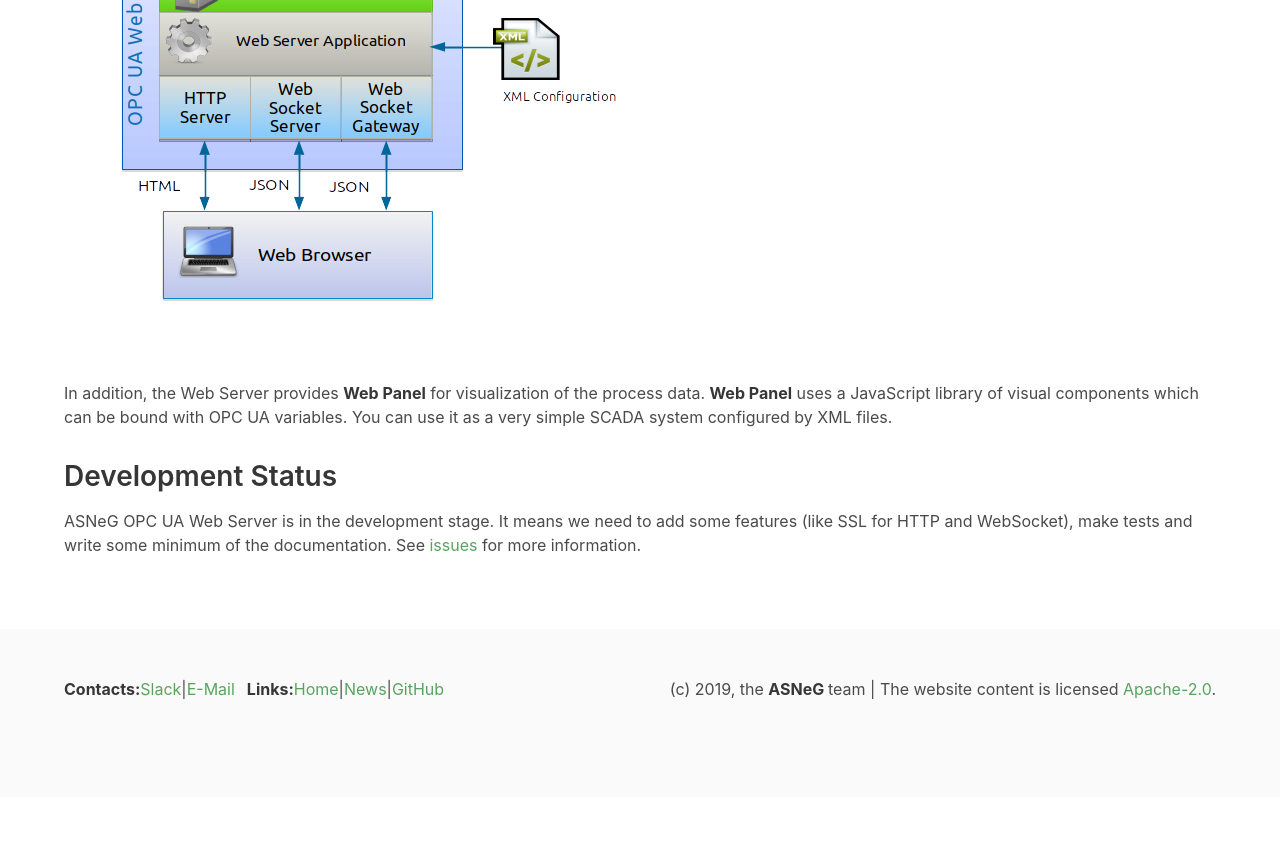
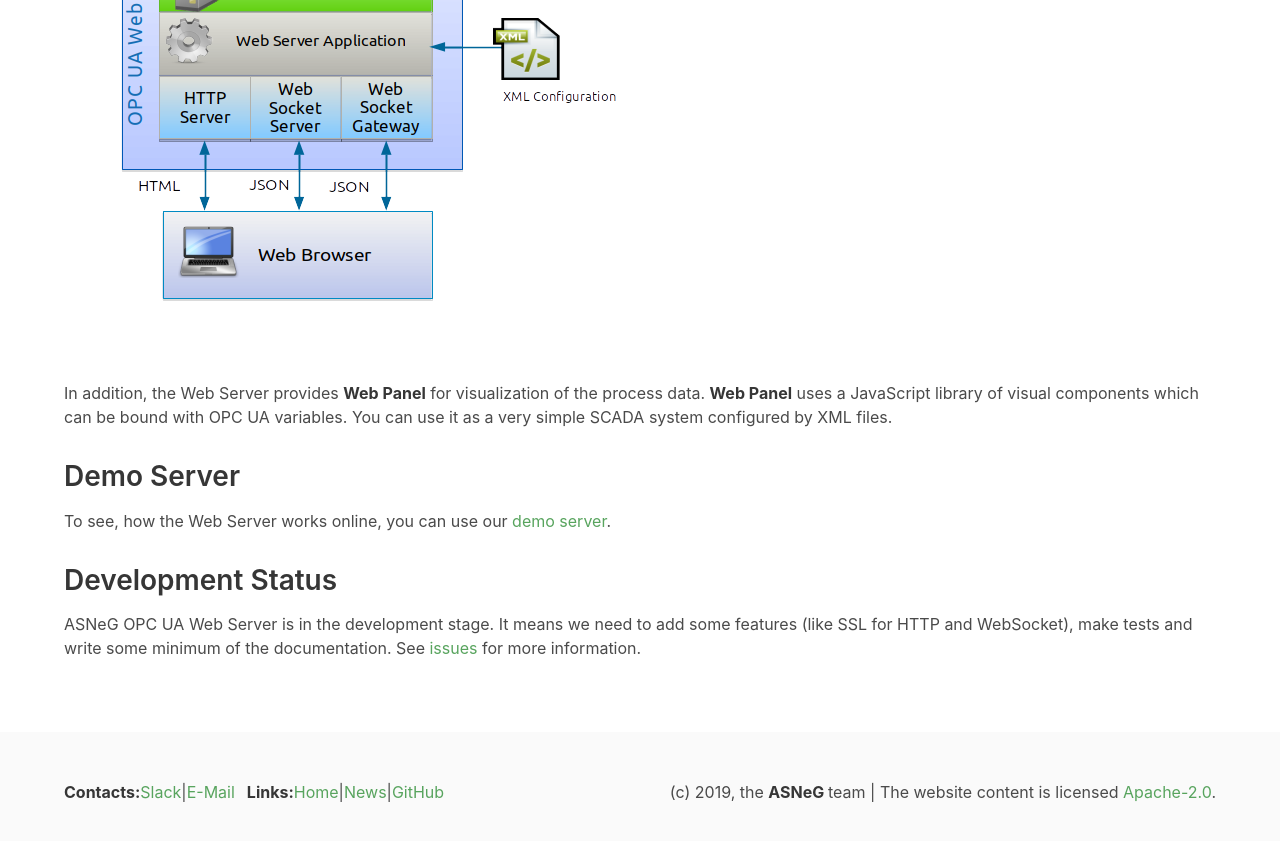
Before and after one commit to ASNeG/ASNeG.github.io, a Jekyll site: the page built from projects/opcuawebserver.md, in a window 1280 px wide and 900 px high, scrolled down 922 px. Shown: the top 841 px of the window. Built offline with Jekyll 4.4.1, drawn with Linux system fonts in a browser that asks for light colours; nearby versions of some CDN libraries; before the commit the page ends 1719 px from its top, so only the background shows below that.

Commit message:
add links to demo webserver

```diff
--- a/projects/opcuawebserver.md
+++ b/projects/opcuawebserver.md
@@ -25,6 +25,10 @@ about: |
   In addition, the Web Server provides **Web Panel** for visualization of the process data. **Web Panel** uses a JavaScript library of visual components which can be bound with OPC UA variables. You can use it as a very
   simple SCADA system configured by XML files.
 
+  ## Demo Server
+
+  To see, how the Web Server works online, you can use our [demo server](http://jenkins.asneg.de:8083/).
+
 
   ## Development Status
 
```
